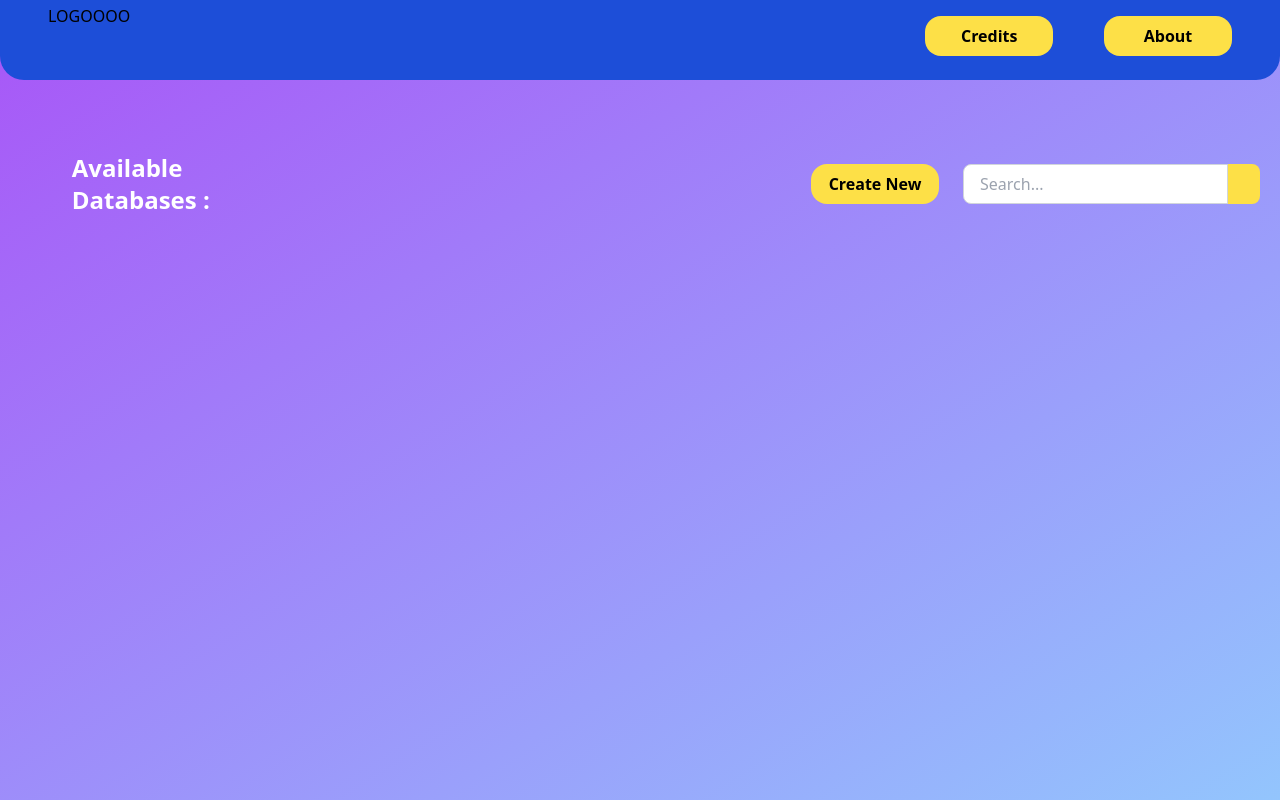
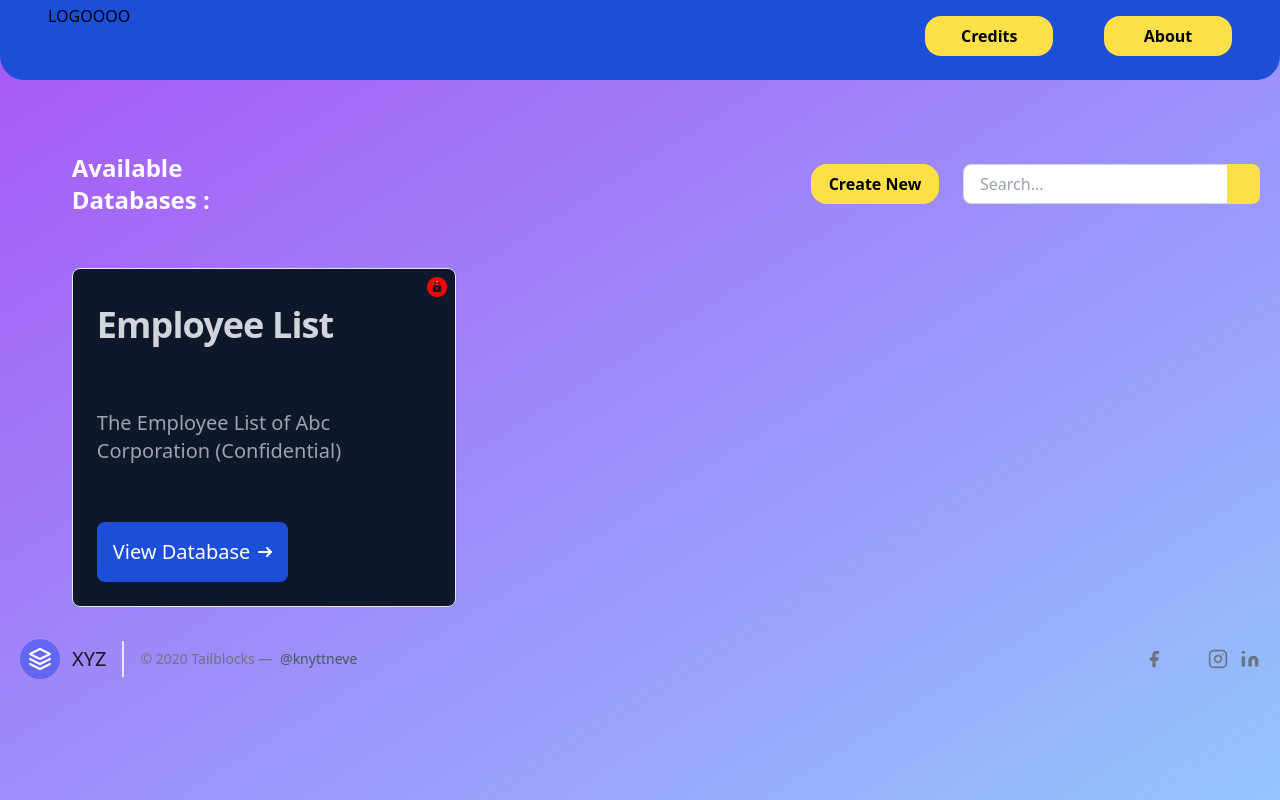
Before and after one commit to ProCoder5534/Data-Management-Dashboard, a PHP site: page /index.php in a window 1280 px wide. Run offline with PHP 8.4, Linux system fonts and the light colour scheme; some libraries are stand-ins or nearby versions.

Commit message:
Added footer and some more minor changes

```diff
--- a/index.php
+++ b/index.php
@@ -3,11 +3,13 @@
 <head>
   <link rel="icon" type="image/x-icon" href="images\favicon.png">
   <script src="https://cdn.tailwindcss.com"></script>
-    <!-- <script src="https://cdn.jsdelivr.net/npm/bootstrap@5.3.1/dist/js/bootstrap.bundle.min.js" integrity="sha384-HwwvtgBNo3bZJJLYd8oVXjrBZt8cqVSpeBNS5n7C8IVInixGAoxmnlMuBnhbgrkm" crossorigin="anonymous"></script> -->
   <style>
     /* Custom CSS for the gradient background */
     body {
-            background-image: linear-gradient(to bottom left, #87cefa, #a020f0);
+      background: linear-gradient(to bottom left, #87cefa, #a020f0);
+      background-repeat: no-repeat;
+      background-attachment: fixed;
+      overflow-x: hidden; /* Remove horizontal scrollbar */
     }
   </style>
 </head>
@@ -16,12 +18,16 @@
     <nav>
       <ul class="relative h-32 w-screen">
         <li class="absolute top-1 left-12 ">LOGOOOO </li>
-                <li class="absolute right-[6cm] top-4"><button class="h-10 w-32 rounded-2xl bg-yellow-300 hover:rounded-full hover:border-4 border-blue-300 font-semibold">Credits</button></li>
-                <li class="absolute right-12 top-4"><button class="h-10 w-32 rounded-2xl bg-yellow-300 hover:rounded-full hover:border-4 border-blue-300 font-semibold">About</button></li>
+        <li class="absolute right-[6cm] top-4">
+          <button class="h-10 w-32 rounded-2xl bg-yellow-300 hover:rounded-full hover:border-4 border-blue-300 font-semibold">Credits</button>
+        </li>
+        <li class="absolute right-12 top-4">
+          <button class="h-10 w-32 rounded-2xl bg-yellow-300 hover:rounded-full hover:border-4 border-blue-300 font-semibold">About</button>
+        </li>
       </ul>
     </nav>
   </div>
-    <div class="content mt-10 ml-[1.9cm] ">
+  <div class="content mt-10 ml-[1.9cm]">
     <div class="outside flex items-center justify-between relative h-32 mr-5">
       <div>
         <p class="text-white font-bold text-2xl">Available Databases :</p>
@@ -35,12 +41,72 @@
           <img src="images/arrow.png" alt="Search" class="h-5 w-5">
         </button>
       </div>
-
     </div>
-        <div class="inside">
+    <!-- Custom horizontal scrollbar for the "inside" div -->
+    <div class="scroll-container w-[30.8cm] overflow-x-auto mt-5">
+      <div class="inside flex space-y-3">
+        <div class="relative max-w-sm p-6 border bg-slate-900 border-gray-200 rounded-lg shadow dark:bg-gray-800 dark:border-gray-700 transition-border hover:border-red-500">
+          <!-- The icon image -->
+          <div class="absolute top-2 right-2">
+            <img src="images/Locked.png" alt="Icon" class="w-5 h-5">
+          </div>
+          <div class="infoheading space-y-[1.7cm]">
+            <a href="#">
+              <h5 class="mb-4 text-4xl font-bold tracking-tight text-gray-300 dark:text-white mt-3">Employee List</h5>
+            </a>
+            <p class="mb-3 font-normal text-gray-400 dark:text-gray-400 text-xl">The Employee List of Abc Corporation (Confidential)</p>
+          </div>
+          <div class="button mt-[1.5cm]">
+            <a href="#" class="inline-flex items-center px-4 py-4 text-sm font-medium text-center text-white bg-blue-700 rounded-lg hover:bg-blue-800 focus:ring-4 focus:outline-none focus:ring-blue-300 dark:bg-blue-600 dark:hover:bg-blue-700 dark:focus:ring-blue-800 text-xl">
+              View Database
+              <svg class="w-3.5 h-3.5 ml-2" aria-hidden="true" xmlns="http://www.w3.org/2000/svg" fill="none" viewBox="0 0 14 10">
+                <path stroke="currentColor" stroke-linecap="round" stroke-linejoin="round" stroke-width="2" d="M1 5h12m0 0L9 1m4 4L9 9"/>
+              </svg>
+            </a>
+          </div>
+        </div>
+        <!-- Add more "inside" div content here if needed -->
 
       </div>
     </div>
+  </div>
+  <footer class="text-gray-600 body-font">
+  <div class="container px-5 py-8 mx-auto flex items-center sm:flex-row flex-col" bis_skin_checked="1">
+    <a class="flex title-font font-medium items-center md:justify-start justify-center text-gray-900">
+      <svg xmlns="images/Locked.png" fill="none" stroke="currentColor" stroke-linecap="round" stroke-linejoin="round" stroke-width="2" class="w-10 h-10 text-white p-2 bg-indigo-500 rounded-full" viewBox="0 0 24 24">
+        <path d="M12 2L2 7l10 5 10-5-10-5zM2 17l10 5 10-5M2 12l10 5 10-5"></path>
+      </svg>
+      <span class="ml-3 text-xl">XYZ</span>
+    </a>
+    <p class="text-sm text-gray-500 sm:ml-4 sm:pl-4 sm:border-l-2 sm:border-gray-200 sm:py-2 sm:mt-0 mt-4">© 2020 Tailblocks —
+      <a href="https://twitter.com/knyttneve" class="text-gray-600 ml-1" rel="noopener noreferrer" target="_blank">@knyttneve</a>
+    </p>
+    <span class="inline-flex sm:ml-auto sm:mt-0 mt-4 justify-center sm:justify-start">
+      <a class="text-gray-500">
+        <svg fill="currentColor" stroke-linecap="round" stroke-linejoin="round" stroke-width="2" class="w-5 h-5" viewBox="0 0 24 24">
+          <path d="M18 2h-3a5 5 0 00-5 5v3H7v4h3v8h4v-8h3l1-4h-4V7a1 1 0 011-1h3z"></path>
+        </svg>
+      </a>
+      <a class="ml-3 text-gray-500">
+        <svg fill="currentColor" stroke-linecap="round" stroke-linejoin="round" stroke-width="2" class="w-5 h-5" viewBox="0 0 24 24">
+        path d="M23 3a10.9 10.9 0 01-3.14 1.53 4.48 4.48 0 00-7.86 3v1A10.66 10.66 0 013 4s-4 9 5 13a11.64 11.64 0 01-7 2c9 5 20 0 20-11.5a4.5 4.5 0 00-.08-.83A7.72 7.72 0 0023 3z"></path>
+        </svg>
+      </a>
+      <a class="ml-3 text-gray-500">
+        <svg fill="none" stroke="currentColor" stroke-linecap="round" stroke-linejoin="round" stroke-width="2" class="w-5 h-5" viewBox="0 0 24 24">
+          <rect width="20" height="20" x="2" y="2" rx="5" ry="5"></rect>
+          <path d="M16 11.37A4 4 0 1112.63 8 4 4 0 0116 11.37zm1.5-4.87h.01"></path>
+        </svg>
+      </a>
+      <a class="ml-3 text-gray-500">
+        <svg fill="currentColor" stroke="currentColor" stroke-linecap="round" stroke-linejoin="round" stroke-width="0" class="w-5 h-5" viewBox="0 0 24 24">
+          <path stroke="none" d="M16 8a6 6 0 016 6v7h-4v-7a2 2 0 00-2-2 2 2 0 00-2 2v7h-4v-7a6 6 0 016-6zM2 9h4v12H2z"></path>
+          <circle cx="4" cy="4" r="2" stroke="none"></circle>
+        </svg>
+      </a>
+    </span>
+  </div>
+</footer>
 <script src="https://cdn.tailwindcss.com"></script>
 </body>
 </html>
```
Lines whose indentation alone changed are shown as unchanged.
